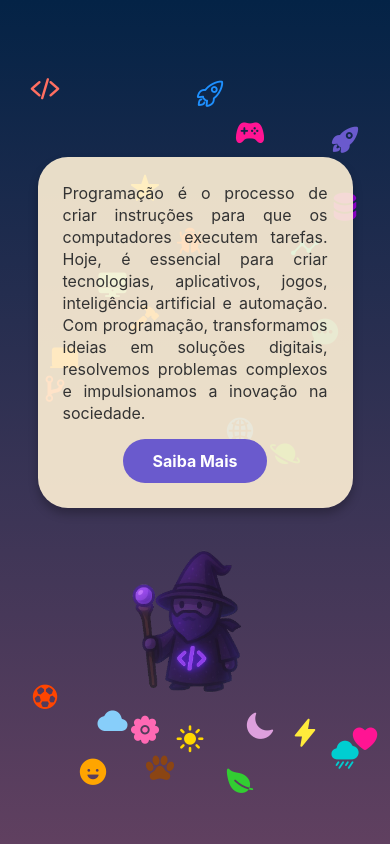
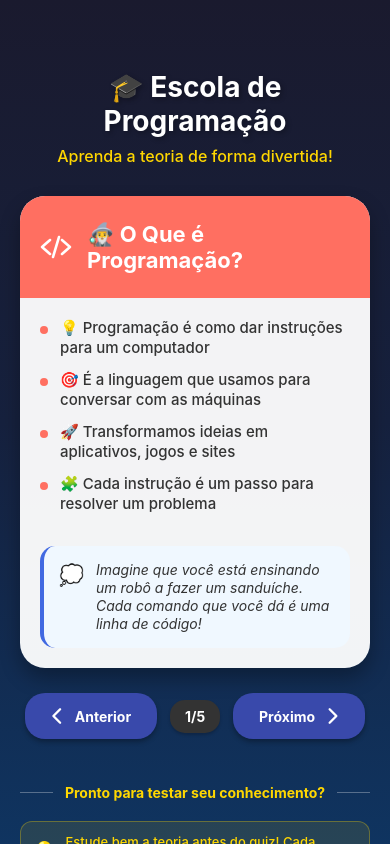
Before and after one commit to mbbia10/pqap, a React Native app in the folder programmersquest/: screen /Bege in a window 390 px wide. Built offline with nearby package versions, Linux system fonts and the light colour scheme.

Commit message:
tela bege

```diff
--- a/programmersquest/src/screens/BegeScreen.js
+++ b/programmersquest/src/screens/BegeScreen.js
@@ -1,129 +1,190 @@
-import React, { useRef, useEffect } from 'react';
+import React, { useRef, useEffect, useState } from 'react';
 import {
   View,
   Text,
   StyleSheet,
-  Image,
+  ScrollView,
   Animated,
   Dimensions,
   Pressable,
-  Linking,
 } from 'react-native';
 import { Ionicons } from '@expo/vector-icons';
 import { LinearGradient } from 'expo-linear-gradient';
 
 const { width, height } = Dimensions.get('window');
 
-export default function BegeScreen() {
-  // Mago flutuante
-  const floatAnim = useRef(new Animated.Value(0)).current;
+export default function TheoryScreen({ navigation }) {
+  const fadeAnim = useRef(new Animated.Value(0)).current;
+  const [currentTopic, setCurrentTopic] = useState(0);
 
-  // Ícones com posições e cores
-  const icons = [
-    { name: 'code-slash', color: '#ff6f61', top: 50, left: 30 },
-    { name: 'rocket', color: '#6a5acd', top: 100, left: width - 60 },
-    { name: 'laptop', color: '#ffa500', top: height / 2 - 100, left: 50 },
-    { name: 'bug', color: '#ff4500', top: 200, left: width / 2 - 20 },
-    { name: 'chatbubble-ellipses', color: '#20b2aa', top: 300, left: width - 80 },
-    { name: 'star', color: '#ffd700', top: 150, left: width / 3 },
-    { name: 'desktop', color: '#7fffd4', top: 250, left: width / 4 },
-    { name: 'globe', color: '#1e90ff', top: 400, left: width / 2 + 30 },
-    { name: 'game-controller', color: '#ff1493', top: 100, left: width / 2 + 40 },
-    { name: 'analytics', color: '#00ffff', top: 220, left: width - 100 },
-    { name: 'git-branch', color: '#ff6347', top: 350, left: 40 },
-    { name: 'server', color: '#9400d3', top: 180, left: width - 60 },
-    { name: 'rocket-outline', color: '#1e90ff', top: 60, left: width / 2 },
-    { name: 'hammer', color: '#ff8c00', top: 280, left: width / 3 },
-    { name: 'planet', color: '#32cd32', top: 420, left: width - 120 },
-    { name: 'football', color: '#ff4500', top: height - 180, left: 30 },
-    { name: 'cloud', color: '#87cefa', top: height - 160, left: width / 4 },
-    { name: 'sunny', color: '#ffd700', top: height - 140, left: width / 2 - 20 },
-    { name: 'moon', color: '#dda0dd', top: height - 160, left: width / 2 + 50 },
-    { name: 'rainy', color: '#00ced1', top: height - 120, left: width - 60 },
-    { name: 'flower', color: '#ff69b4', top: height - 140, left: width / 3 },
-    { name: 'paw', color: '#8b4513', top: height - 100, left: width / 2 - 50 },
-    { name: 'leaf', color: '#32cd32', top: height - 90, left: width / 2 + 30 },
-    { name: 'flash', color: '#ffeb3b', top: height - 150, left: width - 100 },
-    { name: 'heart', color: '#ff1493', top: height - 130, left: width - 40 },
-    { name: 'happy', color: '#ffa500', top: height - 110, left: width / 5 },
+  // Tópicos de teoria
+  const topics = [
+    {
+      title: "🧙‍♂️ O Que é Programação?",
+      icon: 'code-slash',
+      color: '#ff6f61',
+      content: [
+        "💡 Programação é como dar instruções para um computador",
+        "🎯 É a linguagem que usamos para conversar com as máquinas",
+        "🚀 Transformamos ideias em aplicativos, jogos e sites",
+        "🧩 Cada instrução é um passo para resolver um problema"
+      ],
+      analogy: "Imagine que você está ensinando um robô a fazer um sanduíche. Cada comando que você dá é uma linha de código!"
+    },
+    {
+      title: "🔤 Linguagens de Programação",
+      icon: 'chatbubbles',
+      color: '#6a5acd',
+      content: [
+        "🌐 JavaScript - Para websites interativos",
+        "🐍 Python - Fácil de aprender e muito poderosa",
+        "☕ Java - Usada em apps Android e sistemas grandes",
+        "📱 Swift - Para criar apps iPhone",
+        "🎮 C# - Muito usada em jogos"
+      ],
+      analogy: "Assim como temos português, inglês e espanhol, os computadores entendem JavaScript, Python, Java e muitas outras linguagens!"
+    },
+    {
+      title: "📝 Conceitos Básicos",
+      icon: 'school',
+      color: '#32cd32',
+      content: [
+        "🔤 Variáveis - Como caixinhas que guardam informações",
+        "🔄 Loops - Repetem ações automaticamente",
+        "🎯 Condições - Tomam decisões (SE... ENTÃO...)",
+        "📦 Funções - Conjuntos de instruções reutilizáveis",
+        "🎮 Eventos - Acontecem quando você clica ou toca"
+      ],
+      analogy: "Pense em fazer um bolo: variáveis são os ingredientes, loops misturam, condições verificam se está assado e funções são as receitas!"
+    },
+    {
+      title: "🚀 Por Que Aprender?",
+      icon: 'rocket',
+      color: '#ffa500',
+      content: [
+        "💡 Desenvolve o pensamento lógico",
+        "🎯 Ensina a resolver problemas complexos",
+        "🚀 Cria oportunidades de carreira incríveis",
+        "🧩 Transforma você em criador de tecnologia",
+        "🌍 Ajuda a entender o mundo digital"
+      ],
+      analogy: "Aprender programação é como ganhar superpoderes - você pode criar qualquer coisa que imaginar no mundo digital!"
+    },
+    {
+      title: "🎮 Onde Usamos Programação?",
+      icon: 'game-controller',
+      color: '#ff1493',
+      content: [
+        "📱 Aplicativos no celular",
+        "🎮 Jogos e entretenimento",
+        "🏠 Casas inteligentes e IoT",
+        "🚗 Carros autônomos",
+        "🏥 Sistemas médicos e saúde",
+        "💰 Bancos e fintechs"
+      ],
+      analogy: "Da hora que você acorda (despertador no celular) até dormir (streaming de filmes), a programação está em tudo ao seu redor!"
+    }
   ];
 
-  // Animated.Values para cada ícone (mesmo tamanho do array icons)
-  const iconAnims = useRef(icons.map(() => new Animated.Value(0))).current;
+  useEffect(() => {
+    // Animação de entrada suave
+    Animated.timing(fadeAnim, {
+      toValue: 1,
+      duration: 800,
+      useNativeDriver: true,
+    }).start();
+  }, []);
 
-  useEffect(() => {
-    // Animação do mago
-    Animated.loop(
-      Animated.sequence([
-        Animated.timing(floatAnim, { toValue: -10, duration: 2000, useNativeDriver: true }),
-        Animated.timing(floatAnim, { toValue: 10, duration: 2000, useNativeDriver: true }),
-      ])
-    ).start();
+  const nextTopic = () => {
+    setCurrentTopic((prev) => (prev + 1) % topics.length);
+  };
 
-    // Animação de todos os ícones
-    iconAnims.forEach(anim => {
-      Animated.loop(
-        Animated.sequence([
-          Animated.timing(anim, {
-            toValue: -20 + Math.random() * 10,
-            duration: 2500 + Math.random() * 1000,
-            useNativeDriver: true,
-          }),
-          Animated.timing(anim, {
-            toValue: 20 + Math.random() * 10,
-            duration: 2500 + Math.random() * 1000,
-            useNativeDriver: true,
-          }),
-        ])
-      ).start();
-    });
-  }, []);
+  const prevTopic = () => {
+    setCurrentTopic((prev) => (prev - 1 + topics.length) % topics.length);
+  };
+
+  const currentTopicData = topics[currentTopic];
 
   return (
     <LinearGradient
-      colors={['#042346ff', '#604060']} // fundo degradê escuro
+      colors={['#1a1a2e', '#16213e', '#0f3460']}
       style={styles.container}
     >
-      {/* Ícones animados */}
-      {icons.map((icon, index) => (
-        <Animated.View
-          key={index}
-          style={[
-            styles.icon,
-            {
-              top: icon.top,
-              left: icon.left,
-              transform: [{ translateY: iconAnims[index] }],
-            },
-          ]}
-        >
-          <Ionicons name={icon.name} size={30} color={icon.color} />
-        </Animated.View>
+      <ScrollView contentContainerStyle={styles.scrollContent}>
+        <Animated.View style={[styles.content, { opacity: fadeAnim }]}>
+
+          {/* Cabeçalho */}
+          <View style={styles.header}>
+            <Text style={styles.mainTitle}>🎓 Escola de Programação</Text>
+            <Text style={styles.subtitle}>Aprenda a teoria de forma divertida!</Text>
+          </View>
+
+          {/* Cartão Principal do Tópico */}
+          <View style={styles.topicCard}>
+            {/* Cabeçalho do Tópico */}
+            <View style={[styles.topicHeader, { backgroundColor: currentTopicData.color }]}>
+              <Ionicons name={currentTopicData.icon} size={32} color="#fff" />
+              <Text style={styles.topicTitle}>{currentTopicData.title}</Text>
+            </View>
+
+            {/* Conteúdo Principal */}
+            <View style={styles.topicContent}>
+              {/* Lista de Pontos Principais */}
+              <View style={styles.pointsContainer}>
+                {currentTopicData.content.map((point, index) => (
+                  <View key={index} style={styles.pointItem}>
+                    <View style={[styles.pointBullet, { backgroundColor: currentTopicData.color }]} />
+                    <Text style={styles.pointText}>{point}</Text>
+                  </View>
                 ))}
+              </View>
 
-      {/* Caixa central do texto */}
-      <View style={styles.textBox}>
-        <Text style={styles.text}>
-          Programação é o processo de criar instruções para que os computadores executem tarefas.
-          Hoje, é essencial para criar tecnologias, aplicativos, jogos, inteligência artificial e automação.
-          Com programação, transformamos ideias em soluções digitais, resolvemos problemas complexos e impulsionamos
-          a inovação na sociedade.
+              {/* Analogia Educativa */}
+              <View style={styles.analogyBox}>
+                <Text style={styles.analogyIcon}>💭</Text>
+                <Text style={styles.analogyText}>{currentTopicData.analogy}</Text>
+              </View>
+            </View>
+          </View>
+
+          {/* Navegação entre Tópicos */}
+          <View style={styles.navigation}>
+            <Pressable style={styles.navButton} onPress={prevTopic}>
+              <Ionicons name="chevron-back" size={24} color="#fff" />
+              <Text style={styles.navButtonText}>Anterior</Text>
+            </Pressable>
+
+            <View style={styles.progress}>
+              <Text style={styles.progressText}>
+                {currentTopic + 1}/{topics.length}
               </Text>
+            </View>
 
-        {/* Botão Saiba Mais */}
-        <Pressable
-          style={styles.button}
-          onPress={() => Linking.openURL('https://pt.wikipedia.org/wiki/Programação')}
-        >
-          <Text style={styles.buttonText}>Saiba Mais</Text>
+            <Pressable style={styles.navButton} onPress={nextTopic}>
+              <Text style={styles.navButtonText}>Próximo</Text>
+              <Ionicons name="chevron-forward" size={24} color="#fff" />
             </Pressable>
           </View>
 
-      {/* Mago flutuante */}
-      <Animated.Image
-        source={require('../../assets/wizard.png')}
-        style={[styles.wizard, { transform: [{ translateY: floatAnim }] }]}
-      />
+          {/* Divisor Visual */}
+          <View style={styles.divider}>
+            <View style={styles.dividerLine} />
+            <Text style={styles.dividerText}>Pronto para testar seu conhecimento?</Text>
+            <View style={styles.dividerLine} />
+          </View>
+
+
+
+          {/* Dica Final */}
+          <View style={styles.tipBox}>
+            <Text style={styles.tipIcon}>💡</Text>
+            <Text style={styles.tipText}>
+              Estude bem a teoria antes do quiz! Cada tópico te prepara para as perguntas que virão.
+            </Text>
+          </View>
+
+        </Animated.View>
+      </ScrollView>
     </LinearGradient>
   );
 }
@@ -131,51 +192,207 @@ export default function BegeScreen() {
 const styles = StyleSheet.create({
   container: {
     flex: 1,
+  },
+  scrollContent: {
+    flexGrow: 1,
+    paddingBottom: 40,
+  },
+  content: {
+    flex: 1,
+    padding: 20,
+    minHeight: height,
+  },
+  header: {
+    alignItems: 'center',
+    marginBottom: 30,
+    marginTop: 50,
+  },
+  mainTitle: {
+    fontSize: 28,
+    fontWeight: 'bold',
+    color: '#fff',
+    textAlign: 'center',
+    marginBottom: 8,
+    textShadowColor: 'rgba(0, 0, 0, 0.3)',
+    textShadowOffset: { width: 2, height: 2 },
+    textShadowRadius: 5,
+  },
+  subtitle: {
+    fontSize: 16,
+    color: '#ffd700',
+    textAlign: 'center',
+    fontWeight: '500',
+  },
+  topicCard: {
+    backgroundColor: 'rgba(255, 255, 255, 0.95)',
+    borderRadius: 25,
+    overflow: 'hidden',
+    marginBottom: 25,
+    shadowColor: '#000',
+    shadowOffset: { width: 0, height: 10 },
+    shadowOpacity: 0.3,
+    shadowRadius: 20,
+    elevation: 10,
+  },
+  topicHeader: {
+    flexDirection: 'row',
+    alignItems: 'center',
+    padding: 20,
+    paddingVertical: 25,
+  },
+  topicTitle: {
+    fontSize: 22,
+    fontWeight: 'bold',
+    color: '#fff',
+    marginLeft: 15,
+    flex: 1,
+  },
+  topicContent: {
+    padding: 20,
+  },
+  pointsContainer: {
+    marginBottom: 20,
+  },
+  pointItem: {
+    flexDirection: 'row',
+    alignItems: 'flex-start',
+    marginBottom: 12,
+  },
+  pointBullet: {
+    width: 8,
+    height: 8,
+    borderRadius: 4,
+    marginTop: 8,
+    marginRight: 12,
+  },
+  pointText: {
+    fontSize: 15,
+    color: '#333',
+    lineHeight: 20,
+    flex: 1,
+    fontWeight: '500',
+  },
+  analogyBox: {
+    backgroundColor: '#f0f8ff',
+    padding: 15,
+    borderRadius: 15,
+    borderLeftWidth: 4,
+    borderLeftColor: '#4169e1',
+    flexDirection: 'row',
+    alignItems: 'flex-start',
+  },
+  analogyIcon: {
+    fontSize: 20,
+    marginRight: 12,
+    marginTop: 2,
+  },
+  analogyText: {
+    fontSize: 14,
+    color: '#333',
+    fontStyle: 'italic',
+    lineHeight: 18,
+    flex: 1,
+  },
+  navigation: {
+    flexDirection: 'row',
+    justifyContent: 'space-between',
+    alignItems: 'center',
+    marginBottom: 25,
+  },
+  navButton: {
+    flexDirection: 'row',
+    alignItems: 'center',
+    backgroundColor: '#3949ab',
+    paddingVertical: 10,
+    paddingHorizontal: 15,
+    borderRadius: 20,
+    flex: 1,
+    justifyContent: 'center',
+    marginHorizontal: 5,
+    shadowColor: '#000',
+    shadowOffset: { width: 0, height: 3 },
+    shadowOpacity: 0.3,
+    shadowRadius: 5,
+    elevation: 5,
+  },
+  navButtonText: {
+    color: '#fff',
+    fontWeight: 'bold',
+    marginHorizontal: 6,
+    fontSize: 14,
+  },
+  progress: {
+    backgroundColor: '#333',
+    paddingVertical: 8,
+    paddingHorizontal: 15,
+    borderRadius: 15,
+    marginHorizontal: 8,
+    shadowColor: '#000',
+    shadowOffset: { width: 0, height: 2 },
+    shadowOpacity: 0.2,
+    shadowRadius: 3,
+    elevation: 3,
+  },
+  progressText: {
+    color: '#fff',
+    fontWeight: 'bold',
+    fontSize: 14,
+  },
+  divider: {
+    flexDirection: 'row',
+    alignItems: 'center',
+    marginVertical: 20,
+  },
+  dividerLine: {
+    flex: 1,
+    height: 1,
+    backgroundColor: 'rgba(255, 255, 255, 0.3)',
+  },
+  dividerText: {
+    color: '#ffd700',
+    fontWeight: 'bold',
+    marginHorizontal: 12,
+    fontSize: 14,
+    textAlign: 'center',
+  },
+  quizButton: {
+    flexDirection: 'row',
     alignItems: 'center',
     justifyContent: 'center',
-    padding: 20,
+    backgroundColor: '#00c853',
+    paddingVertical: 15,
+    paddingHorizontal: 20,
+    borderRadius: 20,
+    marginBottom: 15,
+    shadowColor: '#000',
+    shadowOffset: { width: 0, height: 5 },
+    shadowOpacity: 0.4,
+    shadowRadius: 8,
+    elevation: 6,
   },
-  textBox: {
-    backgroundColor: 'rgba(255, 241, 214, 0.9)',
-    padding: 25,
-    borderRadius: 30,
-    shadowColor: '#000',
-    shadowOpacity: 0.25,
-    shadowOffset: { width: 0, height: 6 },
-    shadowRadius: 10,
-    elevation: 8,
-    marginVertical: 20,
-    width: '90%',
-    zIndex: 1,
-    alignItems: 'center',
-  },
-  text: {
-    fontSize: 16,
-    color: '#333',
-    textAlign: 'justify',
-    lineHeight: 22,
-  },
-  button: {
-    marginTop: 15,
-    backgroundColor: '#6a5acd',
-    paddingVertical: 12,
-    paddingHorizontal: 30,
-    borderRadius: 25,
-  },
-  buttonText: {
+  quizButtonText: {
     color: '#fff',
     fontWeight: 'bold',
     fontSize: 16,
+    marginLeft: 8,
   },
-  wizard: {
-    width: 160,
-    height: 160,
-    resizeMode: 'contain',
-    marginTop: 20,
-    zIndex: 2,
+  tipBox: {
+    flexDirection: 'row',
+    alignItems: 'center',
+    backgroundColor: 'rgba(255, 215, 0, 0.1)',
+    padding: 12,
+    borderRadius: 12,
+    borderWidth: 1,
+    borderColor: 'rgba(255, 215, 0, 0.3)',
   },
-  icon: {
-    position: 'absolute',
-    zIndex: 0,
+  tipIcon: {
+    fontSize: 18,
+    marginRight: 10,
+  },
+  tipText: {
+    color: '#ffd700',
+    fontSize: 13,
+    flex: 1,
+    fontWeight: '500',
   },
 });
```
Lines whose indentation alone changed are shown as unchanged.
